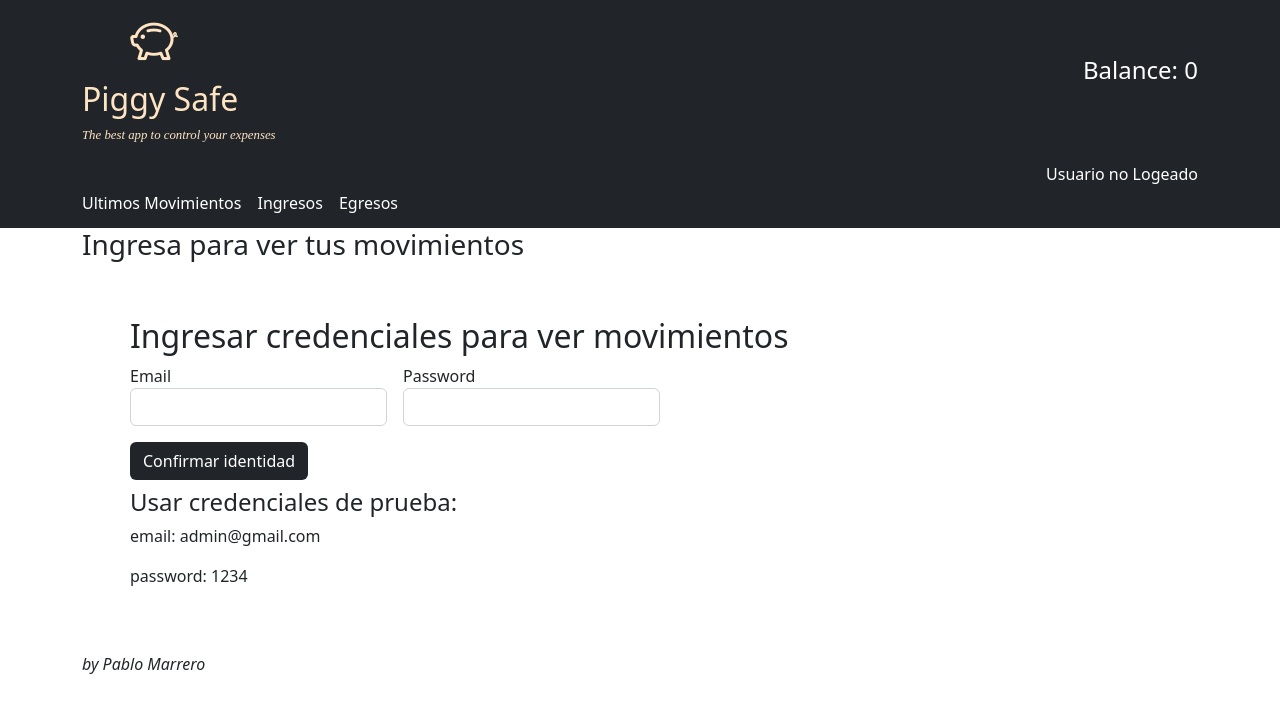
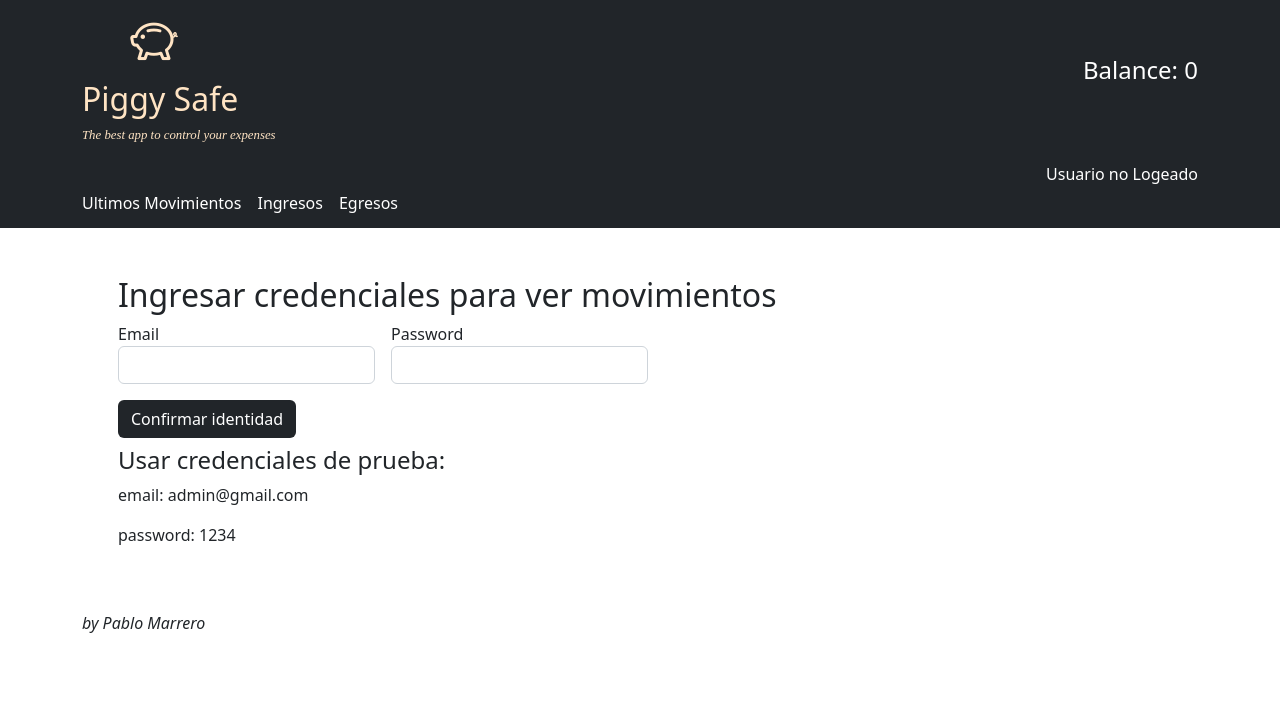
Before and after one commit to marreropd/fullstack--challenge, a React (Create React App) app in the folder front/: page / in a window 1280 px wide. Shown: the top 712 px of the page. Built offline with nearby package versions, Linux system fonts and the light colour scheme.

Commit message:
removing h3 ,

```diff
--- a/front/src/components/Pages/Home/Home.jsx
+++ b/front/src/components/Pages/Home/Home.jsx
@@ -13,10 +13,7 @@ function Home() {
       {" "}
       <div>
         <Header />
-        <div className="container">
-          <h3>Ingresa para ver tus movimientos</h3>
-          <Login />
-        </div>
+        <Login />
       </div>
     </div>
   );
```
